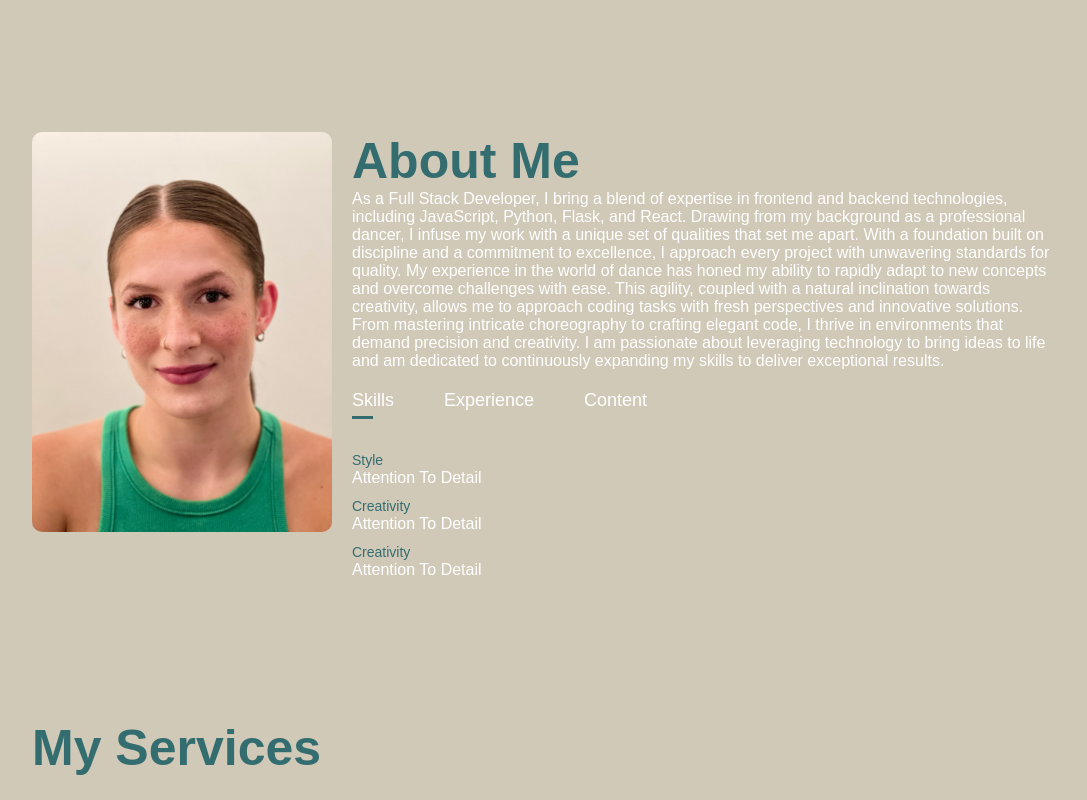
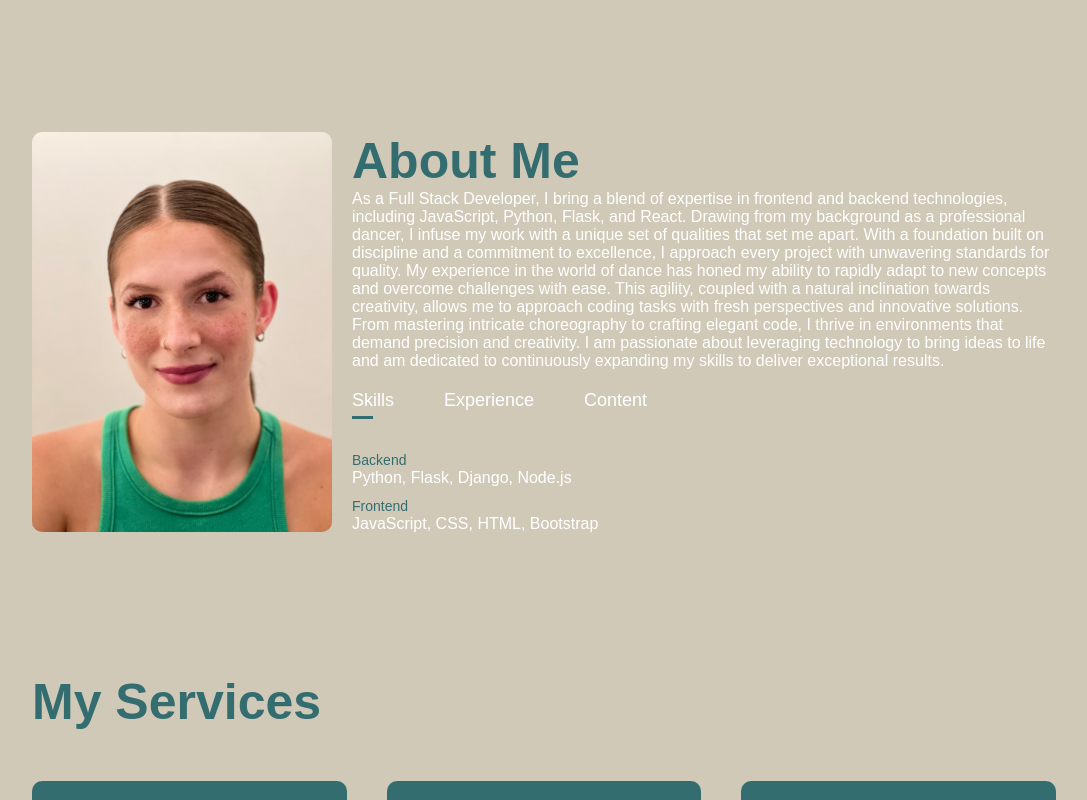
Before and after one commit to milanvpage/Portfolio-Website, a plain HTML site: page index.html in a window 1280 px wide. Both pictures are taken after a click on the element "Skills". Shown: the part 758-1558 px from the top of the page, without its empty margins (96-1183 px from the left). Drawn offline with Linux system fonts and the light colour scheme.

Commit message:
updating skills

```diff
--- a/index.html
+++ b/index.html
@@ -11,7 +11,7 @@
   <div id="header">
     <div class="container">
       <nav>
-        <img src="images/screenshot.png" class="logo">
+        <!-- <img src="images/screenshot.png" class="logo"> -->
         <ul id="sidemenu">
           <li><a href="#header">Home</a></li>
           <li><a href="#about">About</a></li>
@@ -56,27 +56,26 @@
 
           <div class="tab-contents" id="skills">
             <ul>
-                <li><span class="span-text">Style</span><br>Attention To Detail</li>
-                <li><span class="span-text">Creativity</span><br>Attention To Detail</li>
-                <li><span class="span-text">Creativity</span><br>Attention To Detail</li>
+                <li><span class="span-text">Backend</span><br>Python, Flask, Django, Node.js</li>
+                <li><span class="span-text">Frontend</span><br>JavaScript, CSS, HTML, Bootstrap</li>
             </ul>
         </div>
 
         <div class="tab-contents" id="experience">
             <ul>
-                <li><span class="span-text">Style</span><br>Attention To Detail</li>
-                <li><span class="span-text">Creativity</span><br>Attention To Detail</li>
-                <li><span class="span-text">Creativity</span><br>Attention To Detail</li>
+                <li><span class="span-text">Chrome Extension</span><br>Fallacy detetctor, scans article and sends text back to custom AI model.</li>
+                <li><span class="span-text">EWU Hackathon Winner</span><br>This App uses our custom-built AI Model that takes in text and then outputs 3D voxel grid objects to the user on the screen. It’s in the process of being updated to be used inside a custom Minecraft MOD as well.</li>
+                <li><span class="span-text">NAI Black Reality</span><br>Building custom websites and AI add ons for NAI reality group websites.</li>
             </ul>
         </div>
 
-        <div class="tab-contents" id="content">
+        <!-- <div class="tab-contents" id="content">
             <ul>
                 <li><span class="span-text">Style</span><br>Attention To Detail</li>
                 <li><span class="span-text">Creativity</span><br>Attention To Detail</li>
                 <li><span class="span-text">Creativity</span><br>Attention To Detail</li>
             </ul>
-        </div>
+        </div> -->
     </div>
 </div>
 </div>
```
